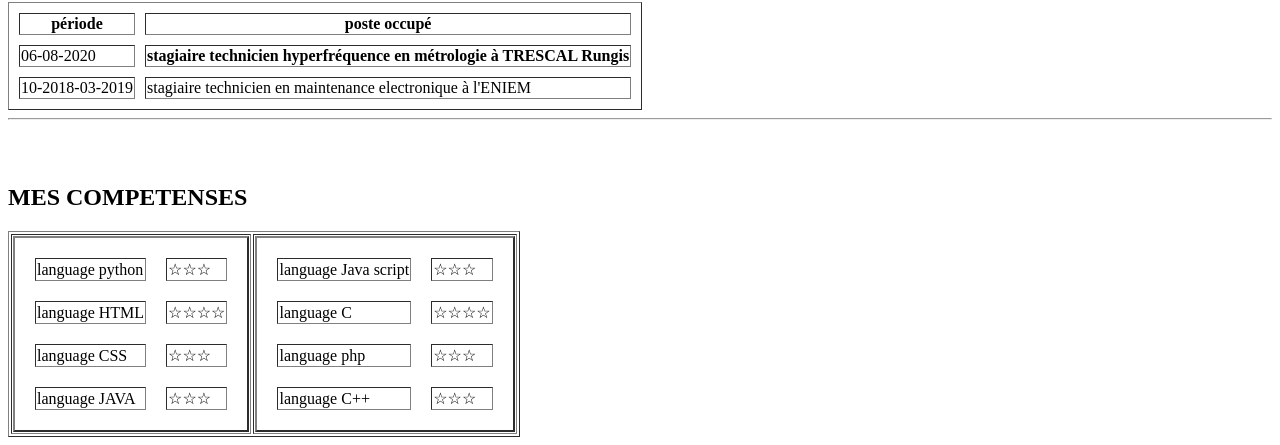
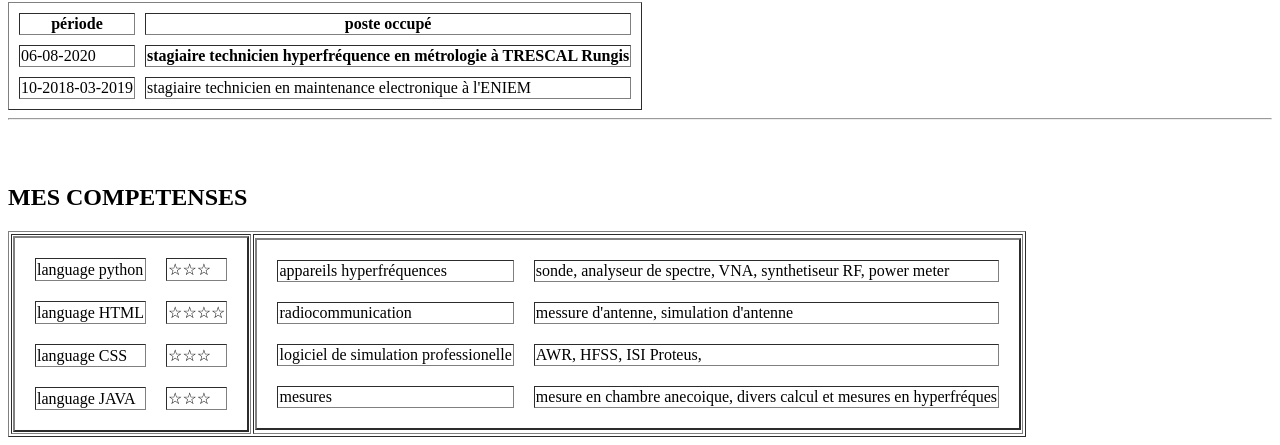
Before and after one commit to nkouenou237/CV, a plain HTML site: page index.html in a window 1280 px wide. Shown: the part 572-1017 px from the top of the page. Drawn offline with Linux system fonts and the light colour scheme.

Commit message:
Add files via upload

```diff
--- a/index.html
+++ b/index.html
@@ -84,20 +84,20 @@
 <td>
   <table cellspacing="20" border="2">
     <tr>
-      <td>language Java script</td>
-      <td>☆☆☆</td>
+      <td>appareils hyperfréquences</td>
+      <td>sonde, analyseur de spectre, VNA, synthetiseur RF, power meter </td>
     </tr>
     <TR>
-      <td>language C</td>
-      <td>☆☆☆☆</td>
+      <td>radiocommunication</td>
+      <td>messure d'antenne, simulation d'antenne</td>
     </TR>
     <tr>
-      <td>language php</td>
-      <td>☆☆☆</td>
+      <td>logiciel de simulation professionelle</td>
+      <td>AWR, HFSS, ISI Proteus, </td>
     </tr>
     <tr>
-      <td>language C++</td>
-      <td>☆☆☆</td>
+      <td>mesures</td>
+      <td>mesure en chambre anecoique, divers calcul et mesures en hyperfréques</td>
     </tr>
   </table>
 </td>
```
